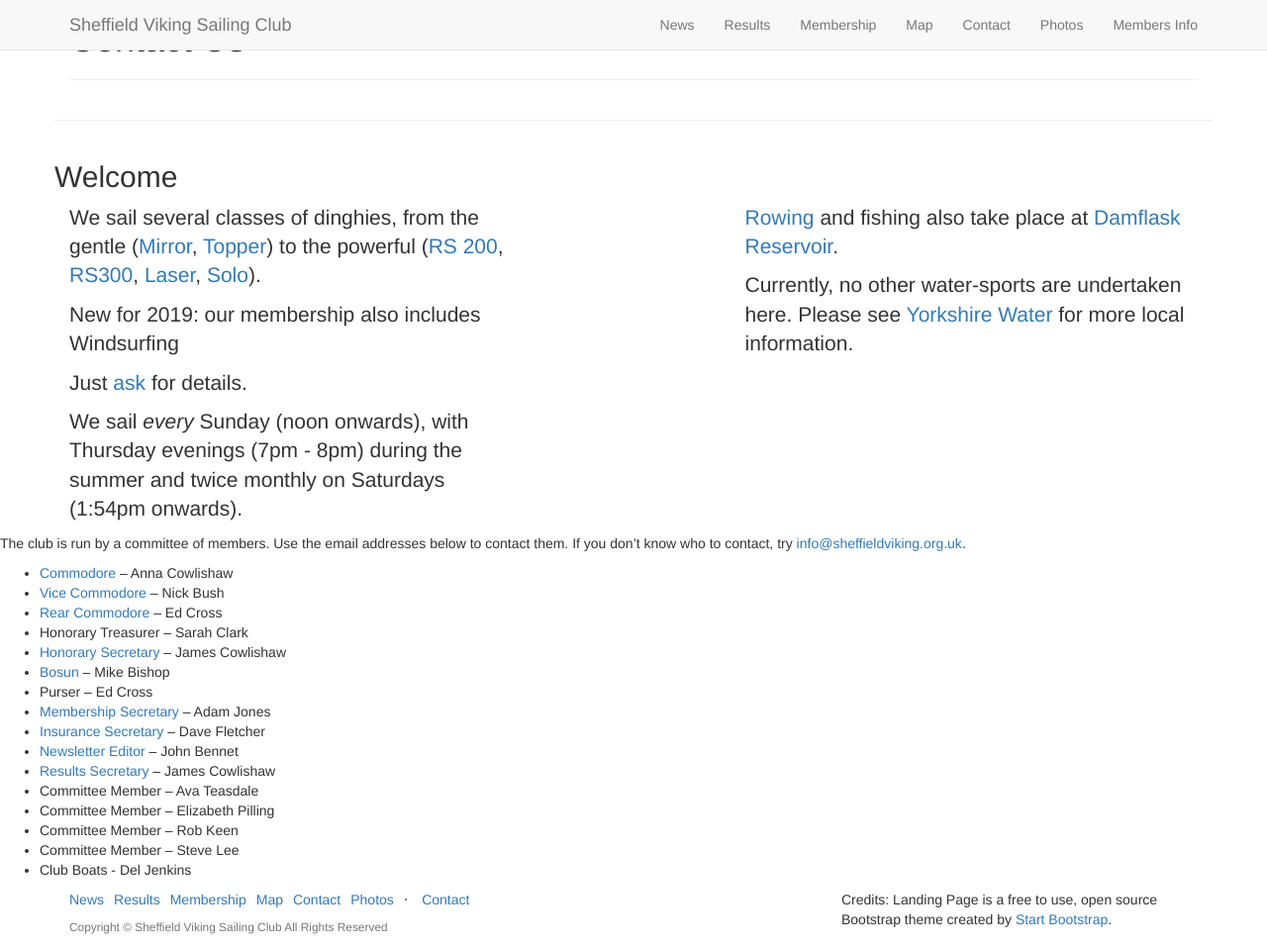
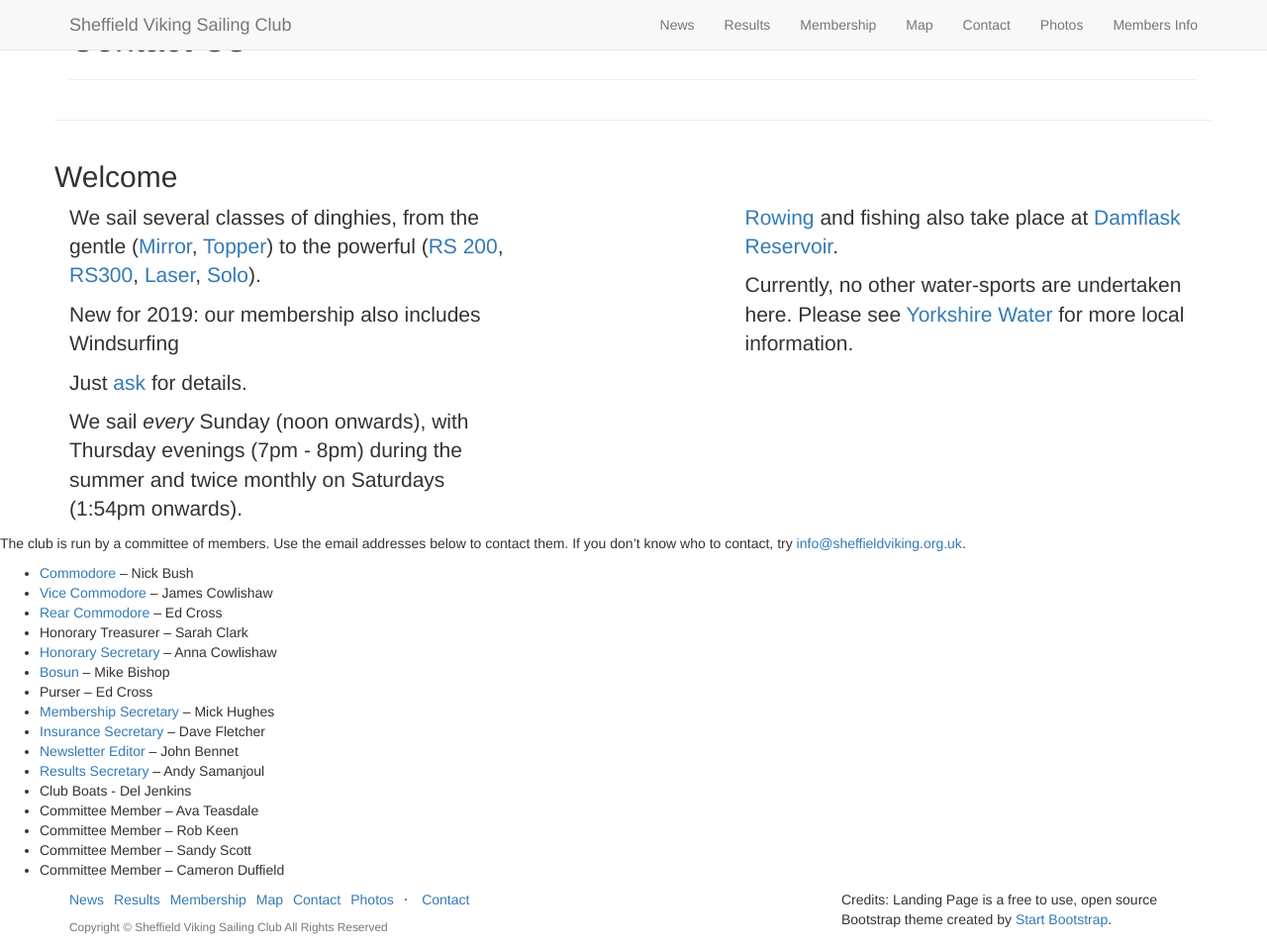
Before and after one commit to svsc/svsc.github.io, a Jekyll site: the page built from _posts/2014-09-24-contact-3.markdown, in a window 1280 px wide and 956 px high. Shown: the whole window at 99% size. Built offline with Jekyll 4.4.1, drawn with Linux system fonts in a browser that asks for light colours; nearby versions of some CDN libraries; library files that are not in the unit come from our copies.

Commit message:
Updated contact list

```diff
--- a/_posts/2014-09-24-contact-3.markdown
+++ b/_posts/2014-09-24-contact-3.markdown
@@ -11,20 +11,20 @@ description: |
   The club is run by a committee of members. Use the email addresses below to contact them. If you don't know who to contact, try <a href="mailto:info@sheffieldviking.org.uk">info@sheffieldviking.org.uk</a>.
 
   <ul>
-    <li><a href="mailto:commodore@sheffieldviking.org.uk">Commodore</a> – Anna Cowlishaw</li>
-    <li><a href="mailto:vice-commodore@sheffieldviking.org.uk">Vice Commodore</a> – Nick Bush</li>
+    <li><a href="mailto:commodore@sheffieldviking.org.uk">Commodore</a> – Nick Bush</li>
+    <li><a href="mailto:vice-commodore@sheffieldviking.org.uk">Vice Commodore</a> – James Cowlishaw</li>
     <li><a href="mailto:rear-commodore@sheffieldviking.org.uk">Rear Commodore</a> – Ed Cross</li>
     <li>Honorary Treasurer – Sarah Clark</li>
-    <li><a href="mailto:secretary@sheffieldviking.org.uk">Honorary Secretary</a> – James Cowlishaw</li>
+    <li><a href="mailto:secretary@sheffieldviking.org.uk">Honorary Secretary</a> – Anna Cowlishaw</li>
     <li><a href="mailto:bosun@sheffieldviking.org.uk">Bosun</a> – Mike Bishop</li>
     <li>Purser – Ed Cross</li>
-    <li><a href="mailto:membership@sheffieldviking.org.uk">Membership Secretary</a> – Adam Jones</li>
+    <li><a href="mailto:membership@sheffieldviking.org.uk">Membership Secretary</a> – Mick Hughes</li>
     <li><a href="mailto:insurance@sheffieldviking.org.uk">Insurance Secretary</a> – Dave Fletcher</li>
     <li><a href="mailto:viking@sheffieldviking.org.uk">Newsletter Editor</a> – John Bennet</li>
-    <li><a href="mailto:results@sheffieldviking.org.uk">Results Secretary</a> – James Cowlishaw</li>
+    <li><a href="mailto:results@sheffieldviking.org.uk">Results Secretary</a> – Andy Samanjoul</li>
+    <li>Club Boats - Del Jenkins</li>
     <li>Committee Member – Ava Teasdale</li>
-    <li>Committee Member – Elizabeth Pilling</li>
     <li>Committee Member – Rob Keen</li>
-    <li>Committee Member – Steve Lee</li>
-    <li>Club Boats - Del Jenkins</li>
+    <li>Committee Member – Sandy Scott</li>
+    <li>Committee Member – Cameron Duffield</li>
   </ul>
```
